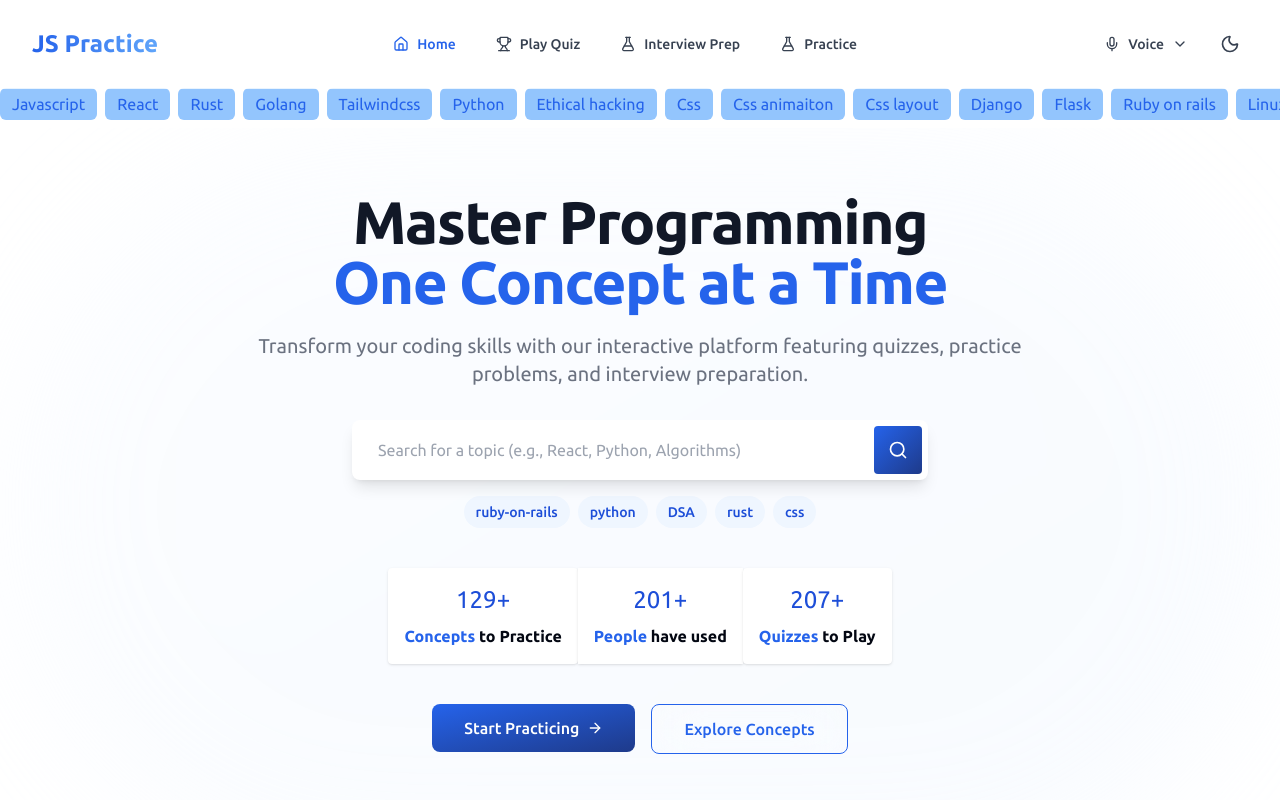
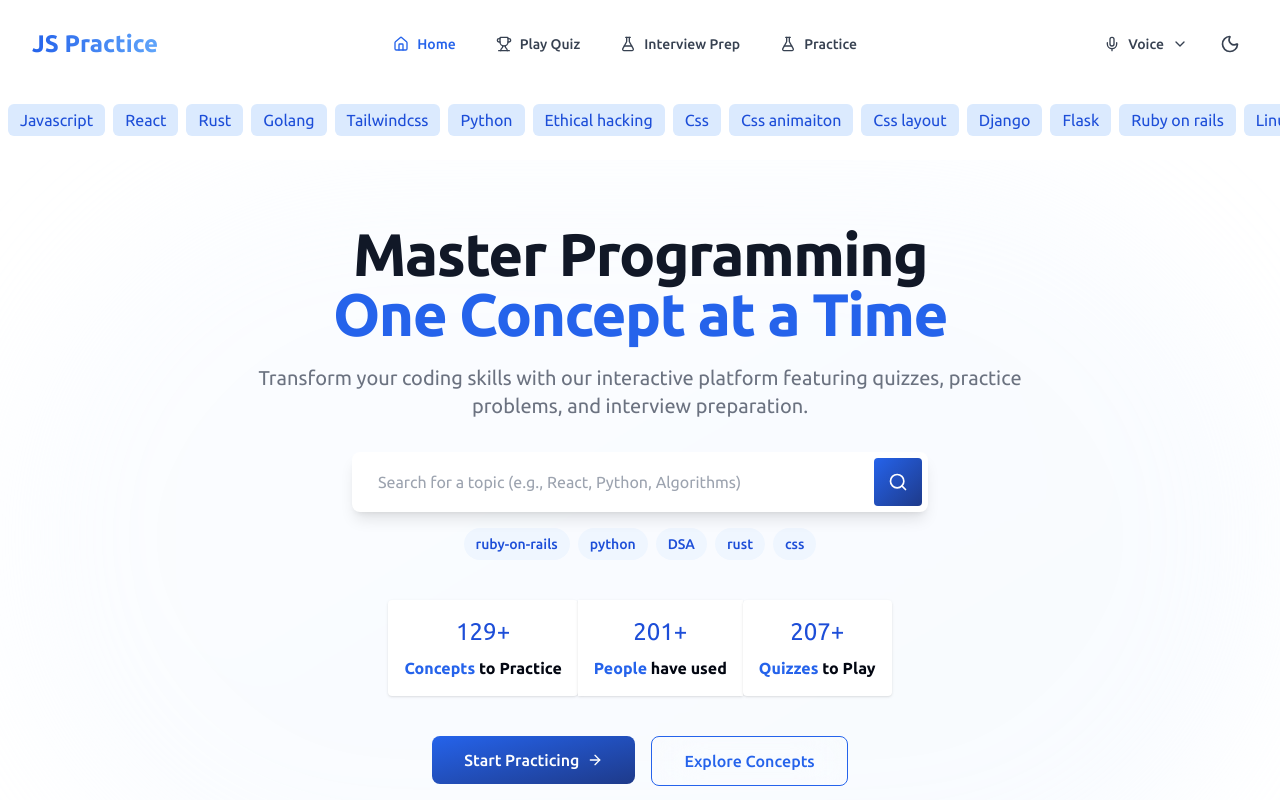
Before and after one commit to ashsajal1/js-practice-app, a React (Vite) app: page / in a window 1280 px wide. Shown: the top 800 px of the page. Built offline with nearby package versions, Linux system fonts and the light colour scheme.

Commit message:
feat: polish ui and fix shuffeling

```diff
--- a/src/components/partials/topic-list.tsx
+++ b/src/components/partials/topic-list.tsx
@@ -1,20 +1,41 @@
-import React from "react";
+import React, { useMemo } from "react";
 import { topicList } from "../../lib/utils";
-import { Link } from "react-router-dom";
+import { Link, useLocation } from "react-router-dom";
 
-const TopicList = React.memo(() => {
+const TopicList = () => {
+  const location = useLocation();
+  const searchParams = new URLSearchParams(location.search);
+  const activeTopic = searchParams.get('topic');
+
+  // Memoize the topic list items to prevent re-renders
+  const topicItems = useMemo(() => {
+    return topicList?.map((topic) => ({
+      id: topic,
+      displayName: topic.charAt(0).toUpperCase() + topic.slice(1).split("-").join(" "),
+      path: topic
+    }));
+  }, []);
+
   return (
-    <div className="flex gap-2 justify-start items-center py-2 overflow-x-scroll">
-      {topicList?.map((topic) => (
-        <Link
-          to={`/concept?topic=${topic}`}
-          className="bg-blue-300 cursor-pointer text-nowrap text-blue-600 px-3 py-1 rounded-md hover:bg-blue-700 hover:text-white"
-        >
-          {topic.charAt(0).toUpperCase() + topic.slice(1).split("-").join(" ")}
-        </Link>
-      ))}
+    <div className="flex gap-2 justify-start items-center p-6 overflow-x-scroll px-2">
+      {topicItems?.map((item) => {
+        const isActive = activeTopic === item.path;
+        return (
+          <Link
+            key={item.id}
+            to={`/concept?topic=${item.path}`}
+            className={`text-nowrap px-3 py-1 rounded-md transition-colors ${
+              isActive
+                ? 'bg-blue-600 text-white'
+                : 'bg-blue-100 text-blue-700 hover:bg-blue-200 dark:bg-gray-800 dark:text-blue-300 dark:hover:bg-gray-700'
+            }`}
+          >
+            {item.displayName}
+          </Link>
+        );
+      })}
     </div>
   );
-});
+}
 
 export default TopicList;
```
